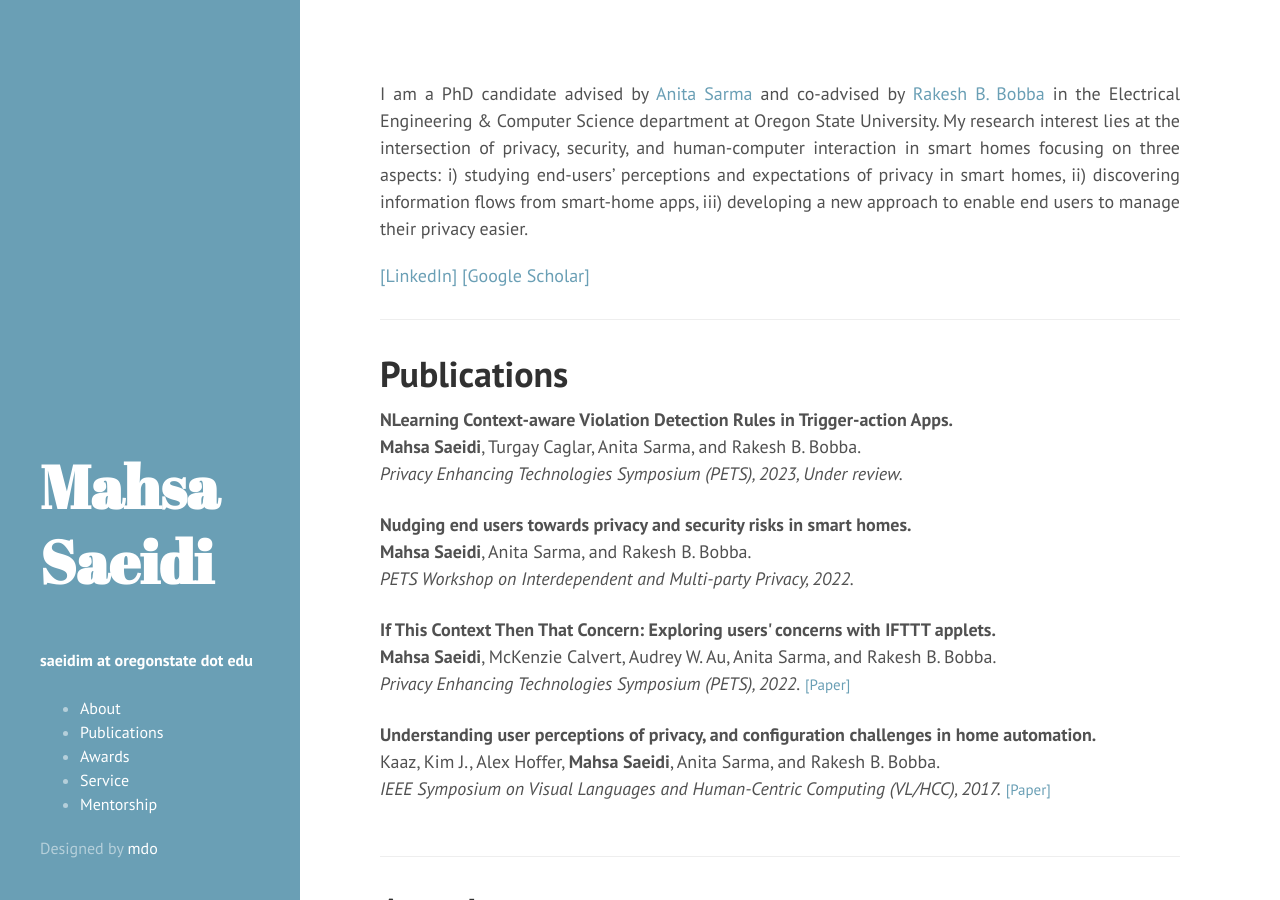
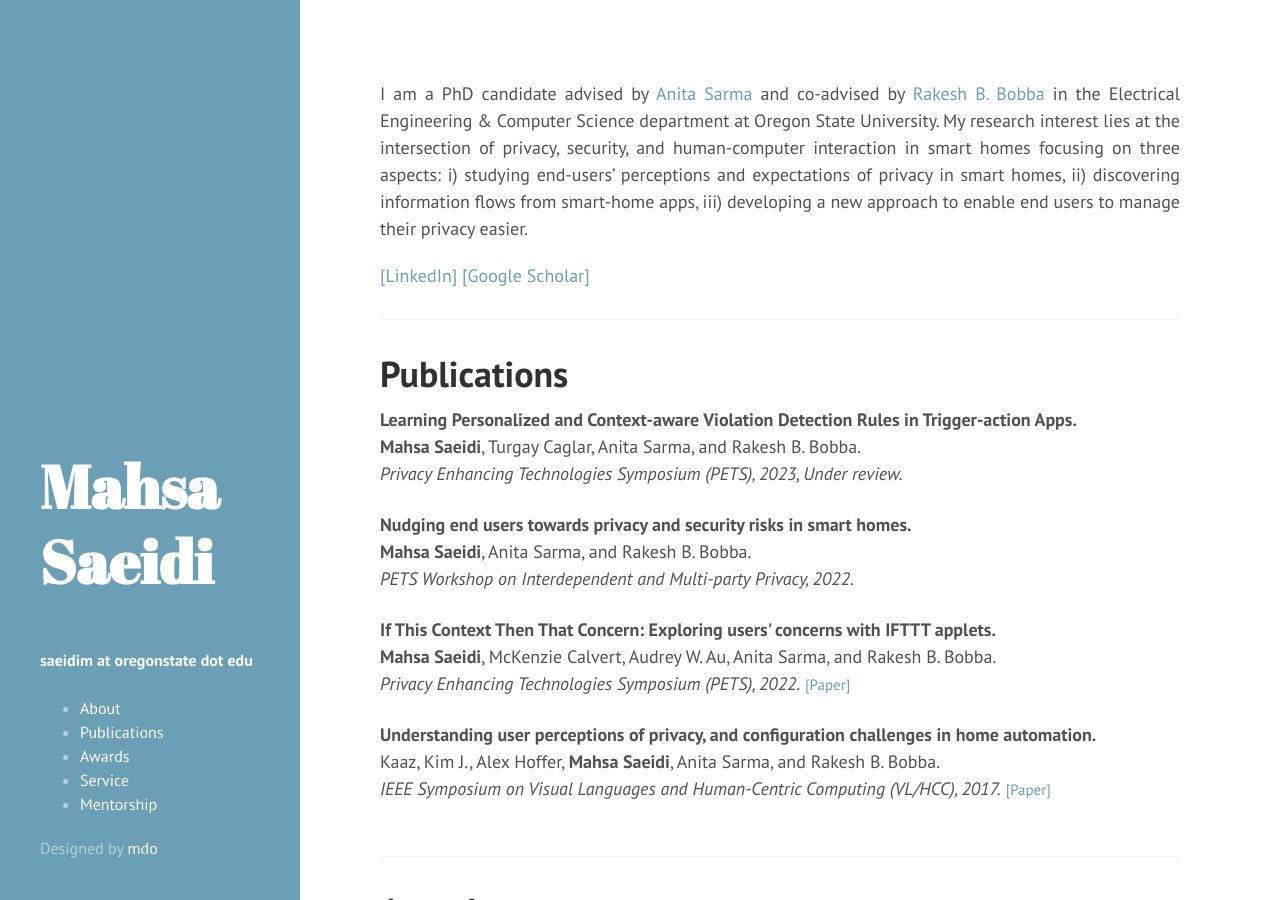
Before and after one commit to gitmahsa/gitmahsa.github.io, a Jekyll site: the page built from index.html, in a window 1280 px wide and 900 px high. Built offline with Jekyll 4.4.1, drawn with Linux system fonts in a browser that asks for light colours; the list of posts is cut into pages by our own code.

Commit message:
updated publication4

```diff
--- a/index.html
+++ b/index.html
@@ -61,7 +61,7 @@ iii)	developing a new approach to enable end users to manage their privacy easie
 <h2 class="mb-5"><span style="font-size:36px;"> Publications</span></h2>
 
 <div class="row">
-<div class="col-md-12"><font size="4"><b> NLearning Context-aware Violation Detection
+<div class="col-md-12"><font size="4"><b> Learning Personalized and Context-aware Violation Detection
 Rules in Trigger-action Apps. </b><br />
 <b> Mahsa Saeidi</b>, Turgay Caglar, Anita Sarma, and Rakesh B. Bobba.<br />
 <i>Privacy Enhancing Technologies Symposium (PETS), 2023, Under review.</i> </font></div>
```
